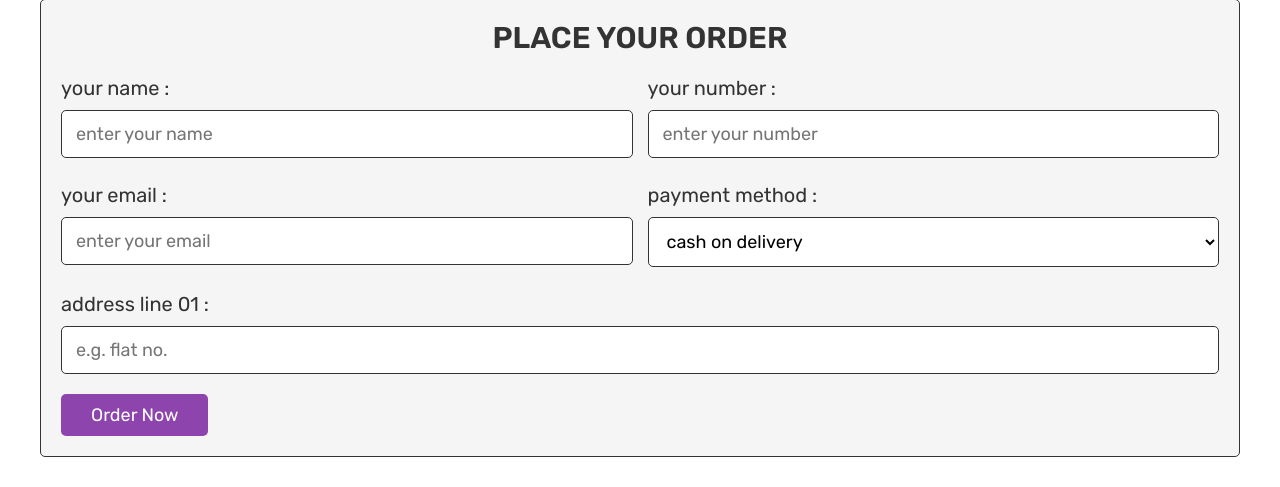
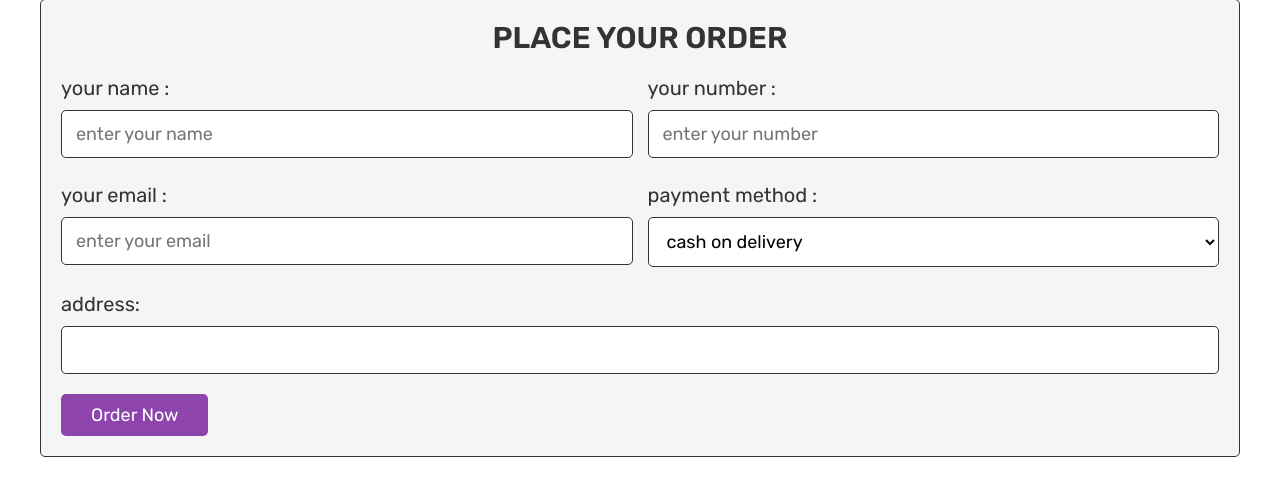
Before and after one commit to Madmax2810/Pharmify---Online-Pharmacy, a PHP site: page /checkout.php in a window 1280 px wide. Shown: the part 475-962 px from the top of the page. Run offline with PHP 8.4, Linux system fonts and the light colour scheme; the visitor is signed in with stand-in values (Sample User, id 1); tables that the repository leaves empty hold one stand-in row (values such as "Sample post").

Commit message:
updated checkout

```diff
--- a/checkout.php
+++ b/checkout.php
@@ -16,7 +16,7 @@ if(isset($_POST['order_btn'])){
    $number = $_POST['number'];
    $email = mysqli_real_escape_string($conn, $_POST['email']);
    $method = mysqli_real_escape_string($conn, $_POST['method']);
-   $address = mysqli_real_escape_string($conn, 'flat no. '. $_POST['flat'].', '. $_POST['street'].', '. $_POST['city'].', '. $_POST['country'].' - '. $_POST['pin_code']);
+   $address = mysqli_real_escape_string($conn, $_POST['address']);
    $placed_on = date('d-M-Y');
 
    $cart_total = 0;
@@ -122,8 +122,8 @@ if(isset($_POST['order_btn'])){
             </select>
          </div>
          <div class="inputBox">
-            <span>address line 01 :</span>
-            <input type="number" min="0" name="flat" required placeholder="e.g. flat no.">
+            <span>address:</span>
+            <input min="0" name="address" required>
          </div>
       </div>
       <input type="submit" value="order now" class="btn" name="order_btn">
```
